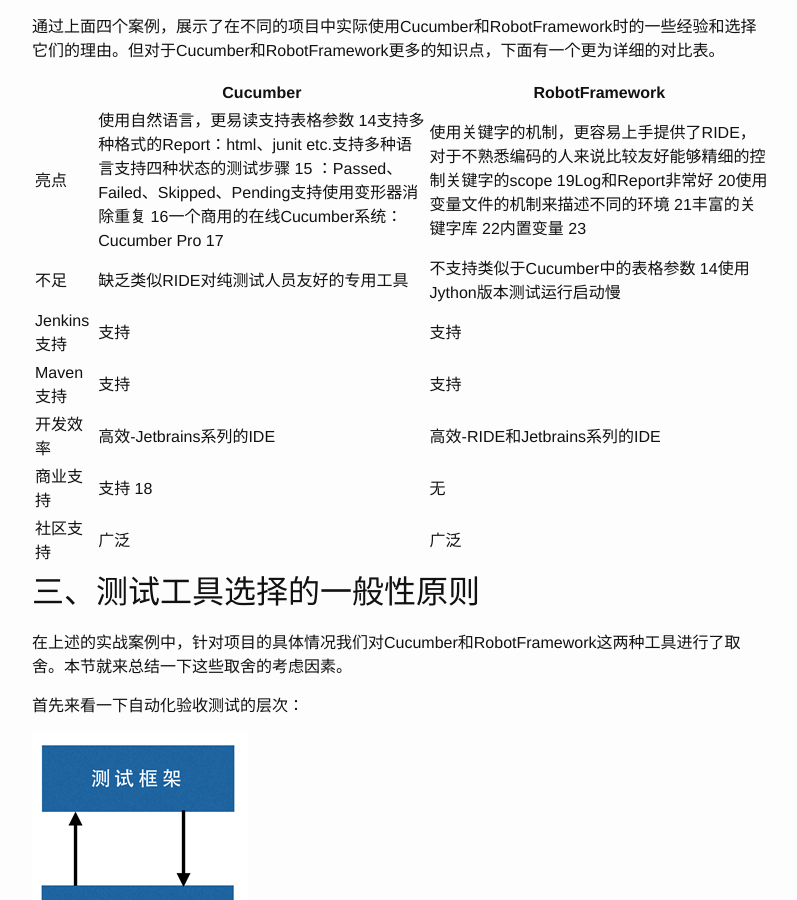
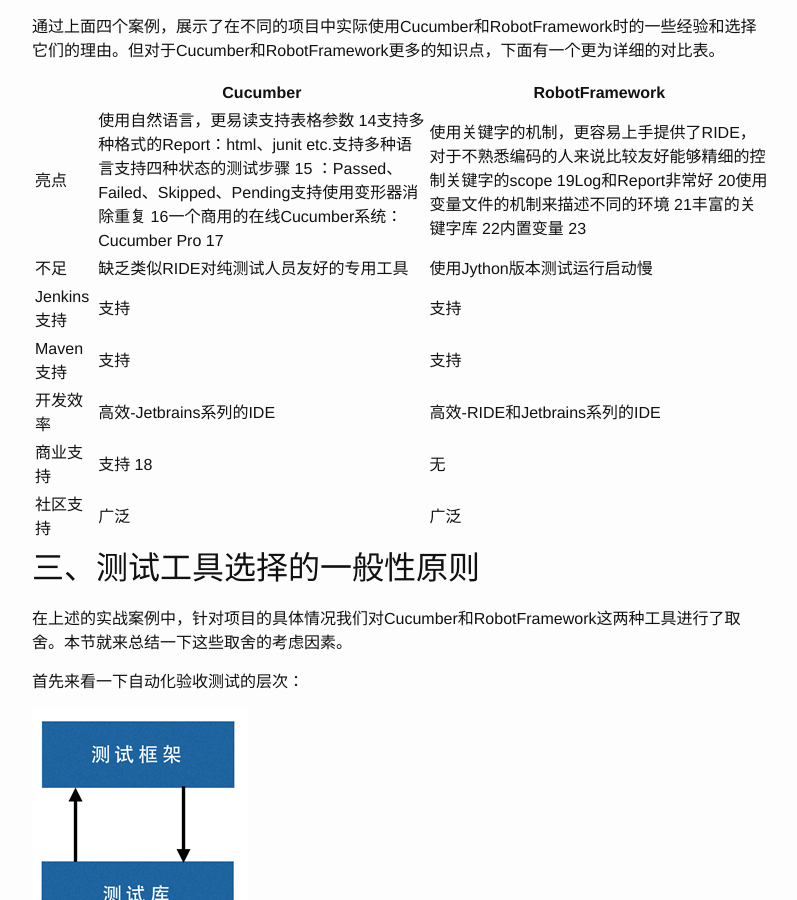
Before and after one commit to TWRanMan/twranman.github.io, a Jekyll site: the page built from _posts/2015-04-01-自动化测试之框架Cucumber和RobotFramework的实战对比.md, in a window 1280 px wide and 900 px high, scrolled down 5529 px. Shown: the whole window, without its empty margins (238-1035 px from the left). Built offline with Jekyll 4.4.1, drawn with Linux system fonts in a browser that asks for light colours.

Commit message:
update some articles

```diff
--- a/_posts/2015-04-01-自动化测试之框架Cucumber和RobotFramework的实战对比.md
+++ b/_posts/2015-04-01-自动化测试之框架Cucumber和RobotFramework的实战对比.md
@@ -132,7 +132,7 @@
 |             | Cucumber                                                     | RobotFramework                                               |
 | ----------- | ------------------------------------------------------------ | ------------------------------------------------------------ |
 | 亮点        | 使用自然语言，更易读支持表格参数  14支持多种格式的Report：html、junit etc.支持多种语言支持四种状态的测试步骤  15  ：Passed、Failed、Skipped、Pending支持使用变形器消除重复  16一个商用的在线Cucumber系统：Cucumber Pro  17 | 使用关键字的机制，更容易上手提供了RIDE，对于不熟悉编码的人来说比较友好能够精细的控制关键字的scope  19Log和Report非常好  20使用变量文件的机制来描述不同的环境  21丰富的关键字库  22内置变量  23 |
-| 不足        | 缺乏类似RIDE对纯测试人员友好的专用工具                       | 不支持类似于Cucumber中的表格参数  14使用Jython版本测试运行启动慢 |
+| 不足        | 缺乏类似RIDE对纯测试人员友好的专用工具                       | 使用Jython版本测试运行启动慢 |
 | Jenkins支持 | 支持                                                         | 支持                                                         |
 | Maven支持   | 支持                                                         | 支持                                                         |
 | 开发效率    | 高效-Jetbrains系列的IDE                                      | 高效-RIDE和Jetbrains系列的IDE                                |
```
Also changed, not shown: _posts/2019-10-01-我的敏捷测试实践.md (+1 -1 lines).
